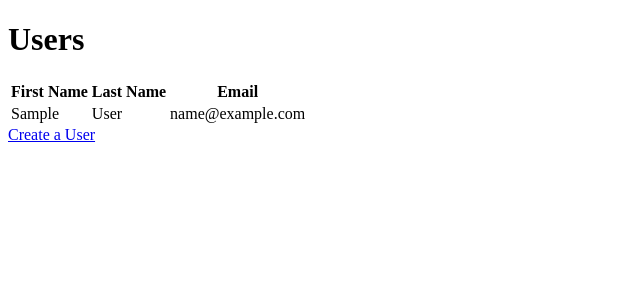
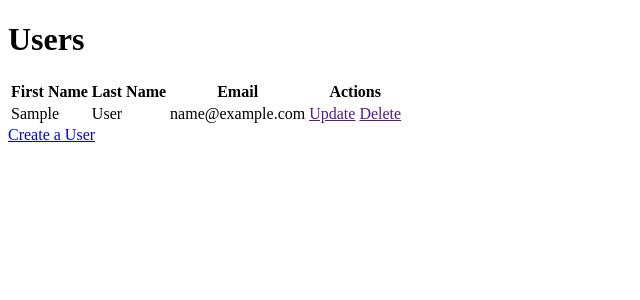
Before and after one commit to PeterVasilopoulos/Users_CR, a Flask app: page / in a window 1280 px wide. Shown: the top 300 px of the page, without its empty margins (0-640 px from the left). Run offline with Flask 3, Linux system fonts and the light colour scheme; tables that the repository leaves empty or names only in its code hold one stand-in row (values such as "Sample post").

Commit message:
Added non-funcitonal delete and update buttons

```diff
--- a/templates/index.html
+++ b/templates/index.html
@@ -17,6 +17,7 @@
             <th>First Name</th>
             <th>Last Name</th>
             <th>Email</th>
+            <th>Actions</th>
         </thead>
 
         {% for user in user_list %}
@@ -24,6 +25,7 @@
                 <td>{{user.first_name}}</td>
                 <td>{{user.last_name}}</td>
                 <td>{{user.email}}</td>
+                <td><a href="">Update</a> <a href="">Delete</a></td>
             </tr>
         {% endfor %}
 
```
